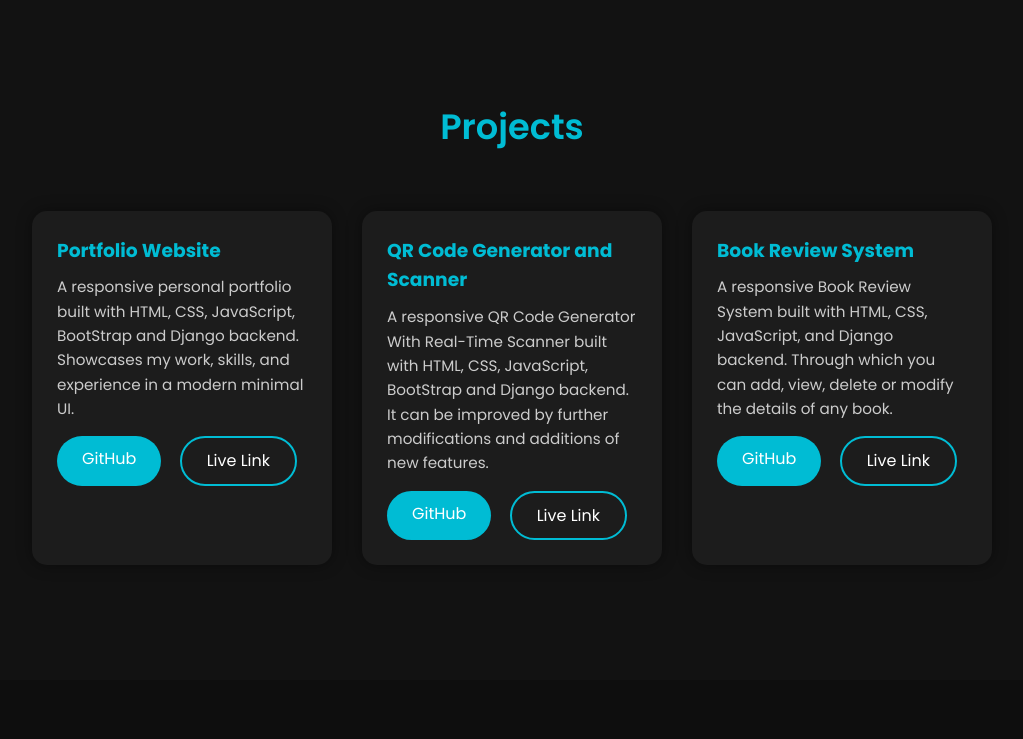
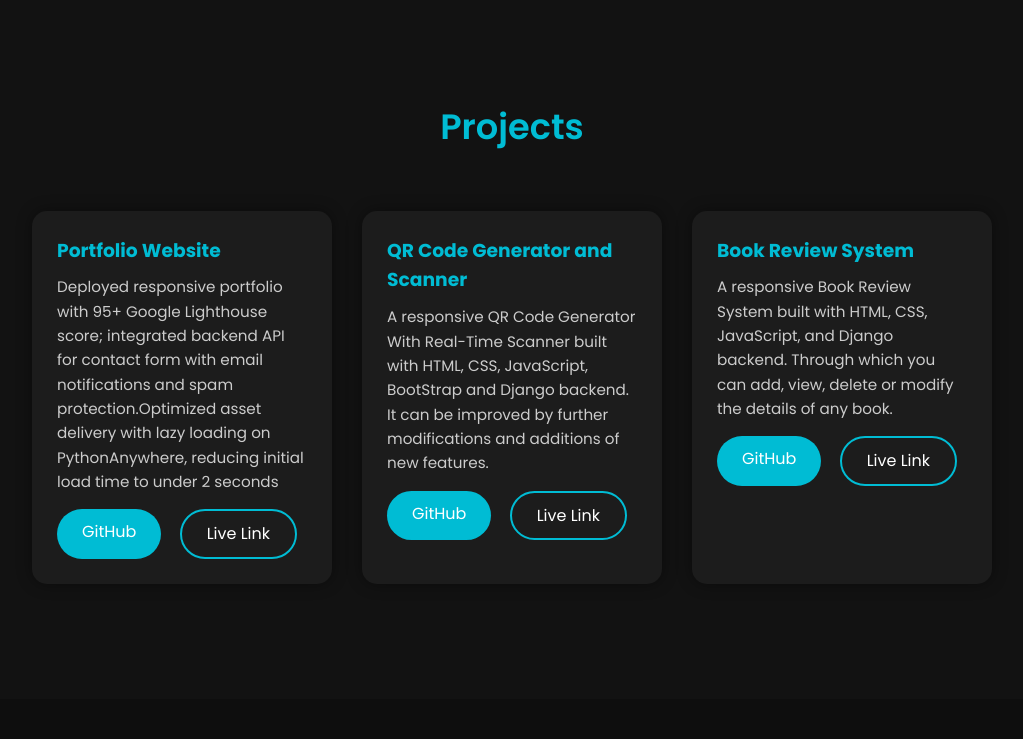
Before and after one commit to SoumyarananPradhan/My_Portfolio_Website, a Django app: page / in a window 1280 px wide. Shown: the part 2294-3033 px from the top of the page, without its empty margins (128-1151 px from the left). Run offline with Django 4.2, Linux system fonts and the light colour scheme.

Commit message:
edited the project section

```diff
--- a/base/templates/base/home.html
+++ b/base/templates/base/home.html
@@ -145,8 +145,8 @@
             <div class="project-card">
                 <h3>Portfolio Website</h3>
                 <p>
-                    A responsive personal portfolio built with HTML, CSS, JavaScript, BootStrap and Django backend. Showcases my
-                    work, skills, and experience in a modern minimal UI.
+                    Deployed responsive portfolio with 95+ Google Lighthouse score; integrated backend API for contact form with email
+                    notifications and spam protection.Optimized asset delivery with lazy loading on PythonAnywhere, reducing initial load time to under 2 seconds
                 </p>
                 <div class="card-buttons">
                     <a href="https://github.com/SoumyarananPradhan/My_Portfolio_Website" class="btn">GitHub</a>
```
